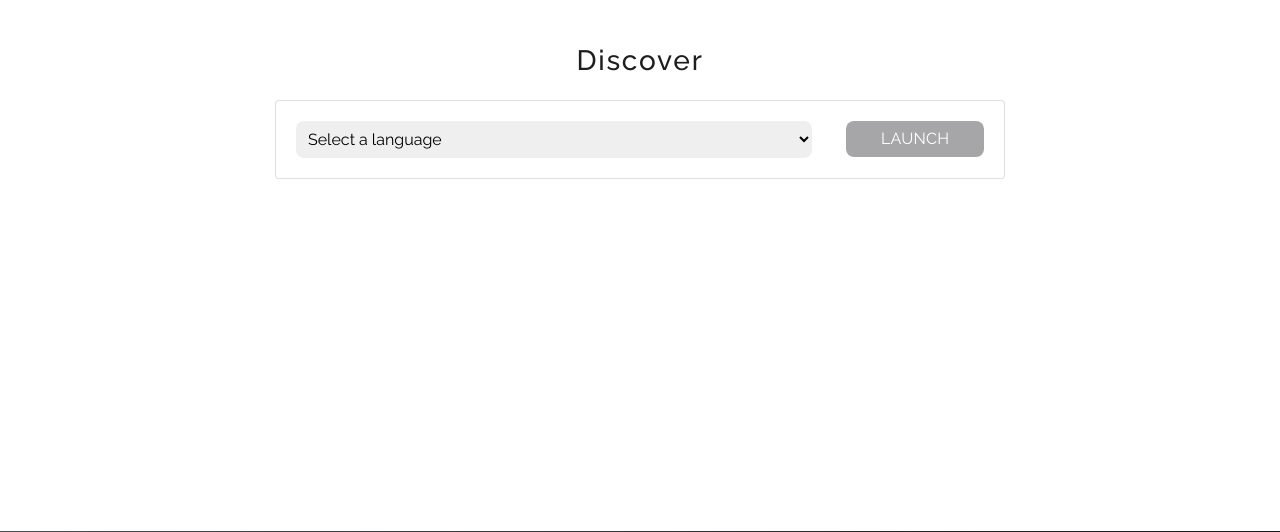
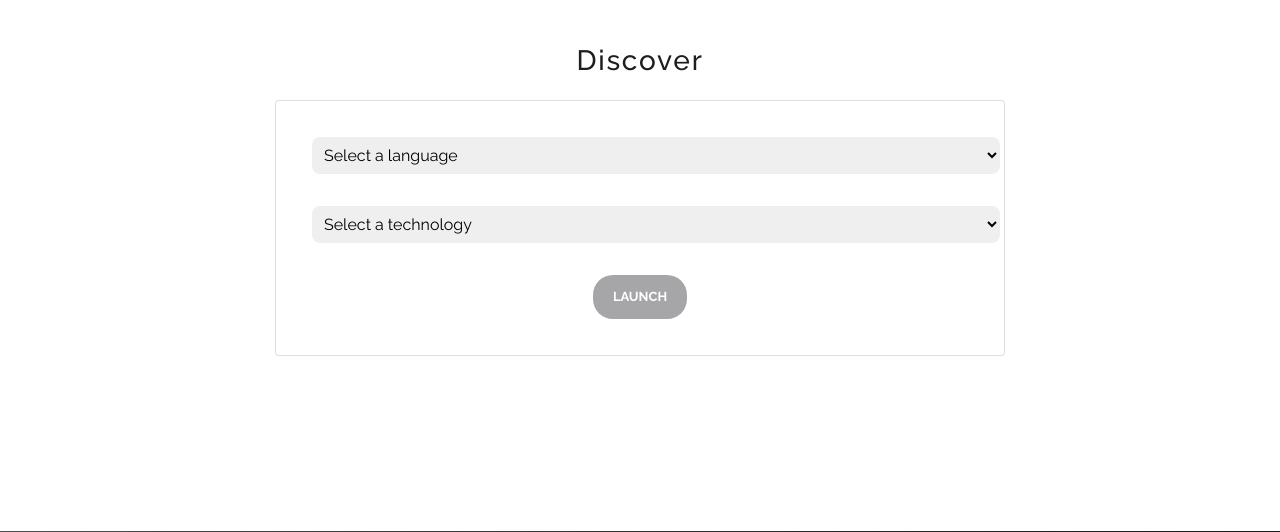
Before and after one commit to salahbdg/NoteHub, a Flask app: page /discover in a window 1280 px wide. Shown: the part 130-662 px from the top of the page. Run offline with Flask 3, Linux system fonts and the light colour scheme; a user stored in the database is signed in; some libraries are stand-ins or nearby versions.

Commit message:
ADD technologies

```diff
--- a/app.py
+++ b/app.py
@@ -178,13 +178,17 @@ def discover():
 
     # get language
     language = request.args.get('language')
+    # get technology
+    technology = request.args.get('technology')
 
-    if language is None:
+
+
+    if (language is None) and (technology is None):
       return render_template("discover.html")
 
     else:
 
-      chart, repos_dict = generateSvg(language, username)  # this will render output in flask app
+      chart, repos_dict = generateSvg(language, technology, username)  # this will render output in flask app
 
       # this will render output in flask app
       return render_template('discover.html', chart = chart, repos_dict = repos_dict)
--- a/notehub_helpers.py
+++ b/notehub_helpers.py
@@ -34,15 +34,24 @@ def transformString(s):
     return s
 
 # generate the svg
-def generateSvg(language, username="admin"):
+def generateSvg(language, technology, username="admin"):
 
 
   ref = ''.join(random.choice(string.ascii_letters + string.digits) for _ in range(10))
 
-  linkt = language + username + ref
+  #linkt = language + username + ref
 
   # make an API call and store the responses
-  url = f"https://api.github.com/search/repositories?q=topic:blockchain&sort=stars"
+  if language is None and technology is not None:
+      url = f"https://api.github.com/search/repositories?q=topic:{technology}&sort=stars"
+
+  elif language is not None and technology is None:
+      url = f"https://api.github.com/search/repositories?q=language:{language}&sort=stars"
+
+  else:
+      url = f"https://api.github.com/search/repositories?q=language:{language}&topic:{technology}&sort=stars"
+
+
   r = requests.get(url)
 
   # check if response was successful
@@ -86,7 +95,7 @@ def generateSvg(language, username="admin"):
 
 
   chart = pygal.Bar(my_config, style=my_style)
-  chart.title = f'Most-Starred {language.upper()} Projects on GitHub'
+  chart.title = f'Most-Starred {language.upper()} Projects on GitHub' if language else f'Most-Starred {technology.upper()} Projects on GitHub'
   chart.x_labels = names
   chart.add('', plot_dicts)
   #chart.render_to_file(f'./static/images/{linkt}.svg')
--- a/static/css/notehub.css
+++ b/static/css/notehub.css
@@ -361,16 +361,14 @@ button.main-button {
   border: none;
   cursor: pointer;
   font-size: 13px;
+  font-weight: bold;
   border-radius: 20px;
   padding: 12px 20px;
   background-color: #a6a6a8;
   text-transform: uppercase;
   color: #fff;
-  letter-spacing: 0.25px;
-  -webkit-transition: all 0.3s ease 0s;
-  -moz-transition: all 0.3s ease 0s;
-  -o-transition: all 0.3s ease 0s;
-  transition: all 0.3s ease 0s;
+
+
 }
 
 button.main-button:hover {
--- a/static/css/style.css
+++ b/static/css/style.css
@@ -7,31 +7,22 @@
   display: inline-block;
 }
 
-.search-bar select, .search-bar button {
-  display: inline-block;
-
-}
 
 .search-bar select{
   border: none;
   border-radius: 1vh;
   font-size: 2vh;
   outline: none;
-  float: left;
-  width: 75%;
+  width: 100%;
   padding: 1vh;
-
+  margin: 1rem;
 }
 
 .search-bar button{
   border: none;
-  border-radius: 1vh;
-  font-size: 2vh;
-  padding: 0.75vh;
-  outline: none;
-  width: 20%;
-  margin-left: 4%;
-  float: right;
+  position: relative;
+
+  margin: 1rem;
 }
 
 @media screen and (max-width: 900px) {
@@ -67,7 +58,7 @@
 }
 
 .rounded-button img:hover {
-  filter: invert(0.5); /* Change the color of the icon on hover */
+  filter: invert(0.1); /* Change the color of the icon on hover */
 }
 
 .more-text {
--- a/templates/discover.html
+++ b/templates/discover.html
@@ -31,7 +31,25 @@
                           <option value="go">Go</option>
                         </select>
 
-                        <button type="submit" class="main-button launch-search">Launch</button>
+
+                        <select name="technology" class="select-language">
+                          <option selected disabled>Select a technology</option>
+                          <option value="algorithm">Algorithms</option>
+                          <option value="artificial-intelligence">Artificial-intelligence</option>
+                          <option value="blockchain">Blockchain</option>
+                          <option value="cryptocurrency">Cryptocurrency</option>
+                          <option value="cybersecurity">Cybersecurity</option>
+                          <option value="data-science">Data-science</option>
+                          <option value="deep-learning">Deep-learning</option>
+                          <option value="devops">Devops</option>
+                          <option value="docker">Docker</option>
+                          <option value="hacking">Hacking</option>
+                          <option value="machine-learning">Machine-learning</option>
+                          <option value="mobile-development">Mobile-development</option>
+                          <option value="web-development">Web-development</option>
+                        </select>
+
+                        <button type="submit" class="main-button ">Launch</button>
                     </form>
                 </div>
 
@@ -45,14 +63,14 @@
               <div class="list-group">
                       {% for repo_dict in repos_dict %}
                       <div class="card">
-                        <div class="card-body favourite" data-target="{{ loop.index0 }}">
+                        <div class="card-body">
 
                           <h5 class="card-title"><a href="{{ repo_dict.html_url }}" class="text-decoration-none" target="_blank">{{ repo_dict.name }}</a></h5>
                           <p class="mb-1">{{ repo_dict.description }}</p>
 
                           <!-- Add to Favourites -->
 
-                            <button class="rounded-button" type="submit">
+                            <button class="rounded-button favourite" data-target="{{ loop.index0 }}" type="submit">
                               <img id="{{ loop.index0 }}" src="/static/images/star.png" alt="star">
                             </button>
 
@@ -80,13 +98,12 @@
 <script>
 
   document.addEventListener('DOMContentLoaded', function() {
-    const cards = document.querySelectorAll('.favourite');
+    const favs = document.querySelectorAll('.favourite');
 
-    cards.forEach(card => {
-        card.style.cursor = 'pointer';
-        card.addEventListener('click', function() {
-            const targetId = card.getAttribute('data-target');
-            console.log("hhhhhh" + targetId);
+    favs.forEach(fav => {
+      fav.style.cursor = 'pointer';
+      fav.addEventListener('click', function() {
+            const targetId = fav.getAttribute('data-target');
             const image = document.getElementById(`${targetId}`);
 
             if (image.src.includes('star.png')) {
```
Also changed, not shown: static/js/main.js (+41 -18 lines), test.html (+47 -0 lines), 6 other files.
